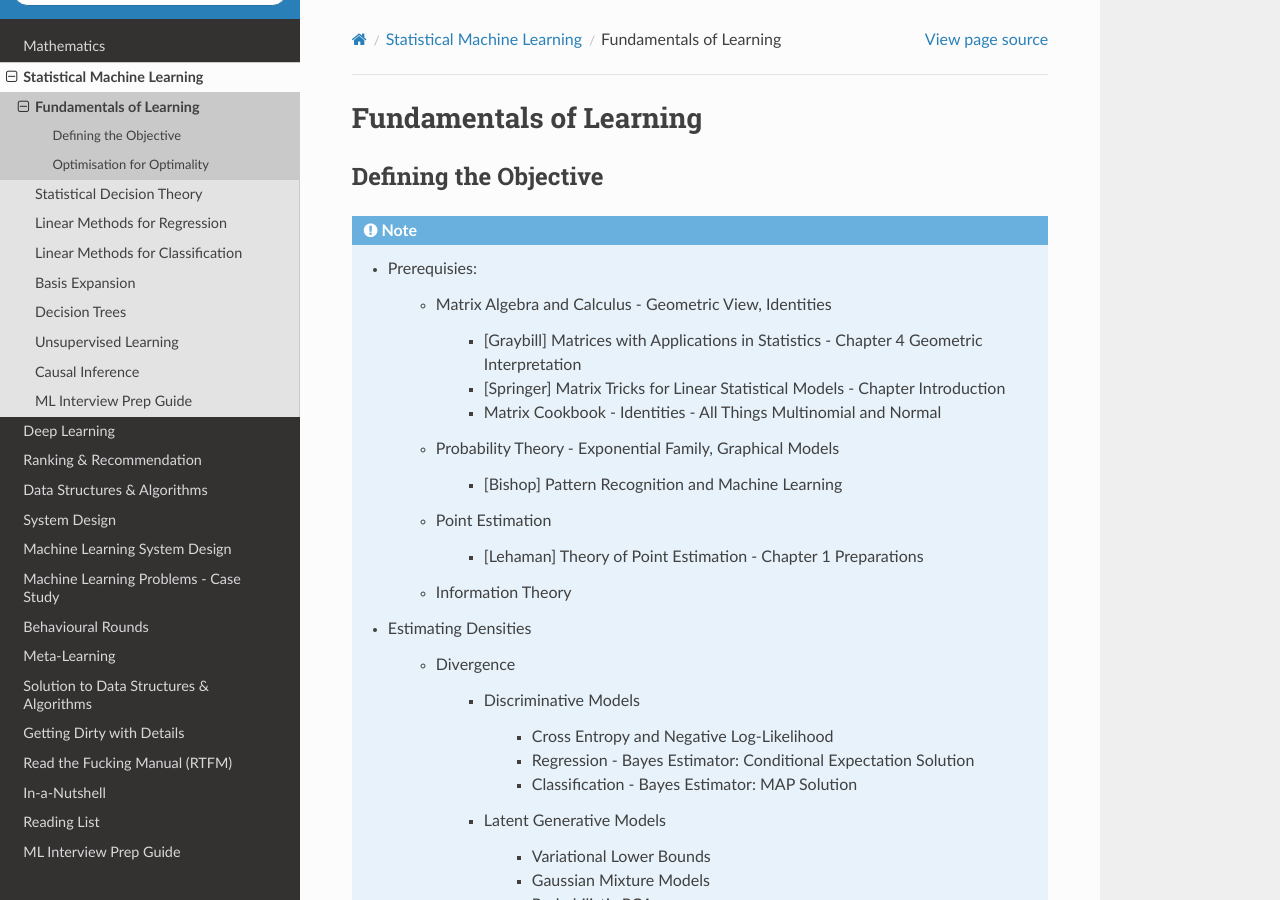
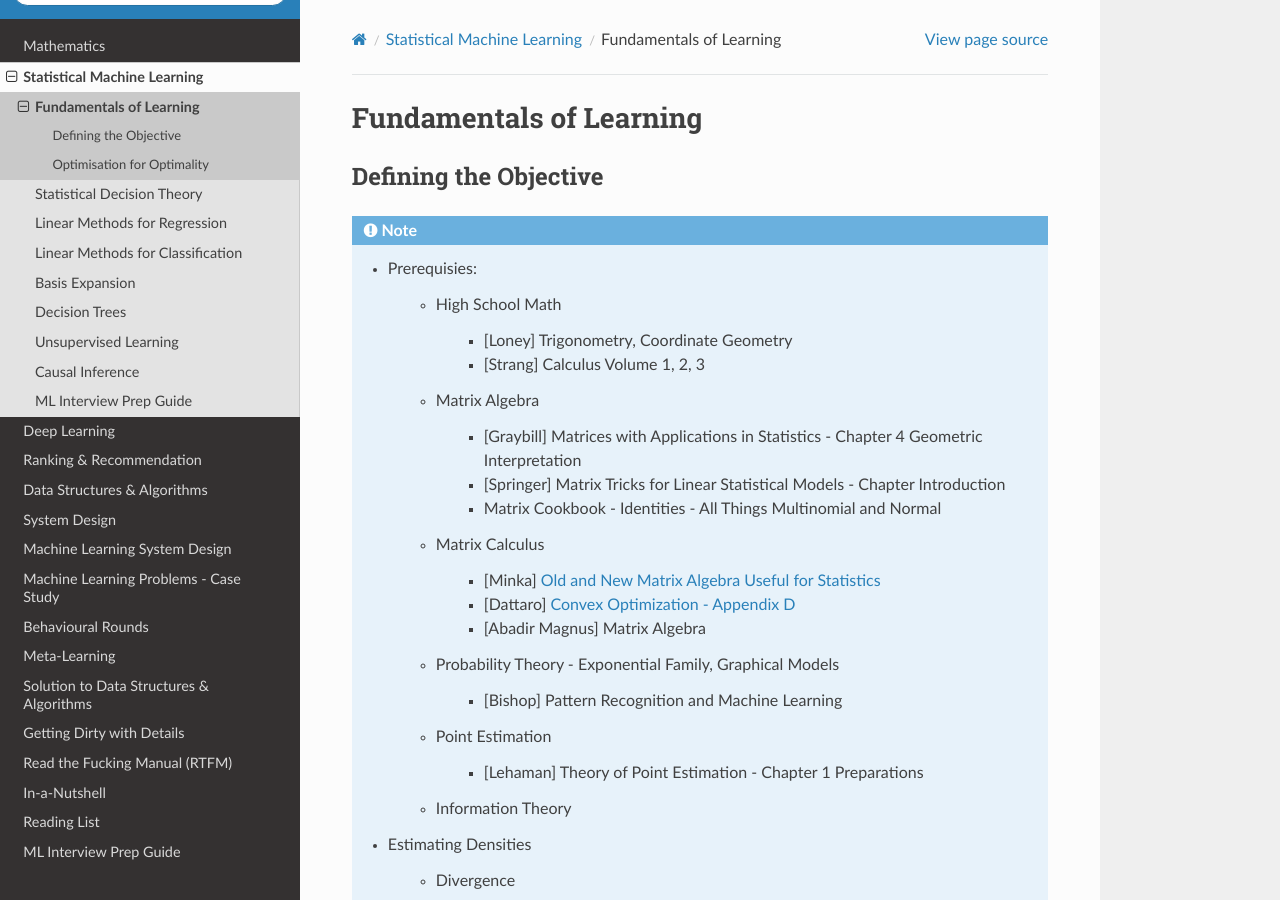
Before and after one commit to uselesstechjunks/leetcode, a Sphinx documentation site: the page built from docs/source/ml/basics.rst, in a window 1280 px wide and 900 px high. Built offline with Sphinx 7.4.7 and the Read the Docs theme 2.0.0, drawn with Linux system fonts in a browser that asks for light colours.

Commit message:
Update basics.rst (#336)

```diff
--- a/docs/source/ml/basics.rst
+++ b/docs/source/ml/basics.rst
@@ -8,11 +8,20 @@ Defining the Objective
 .. note::
 	* Prerequisies:
 
-		* Matrix Algebra and Calculus - Geometric View, Identities
+		* High School Math
+
+			* [Loney] Trigonometry, Coordinate Geometry
+			* [Strang] Calculus Volume 1, 2, 3
+		* Matrix Algebra
 
 			* [Graybill] Matrices with Applications in Statistics - Chapter 4 Geometric Interpretation
 			* [Springer] Matrix Tricks for Linear Statistical Models - Chapter Introduction
 			* Matrix Cookbook - Identities - All Things Multinomial and Normal
+		* Matrix Calculus
+
+			* [Minka] `Old and New Matrix Algebra Useful for Statistics <https://tminka.github.io/papers/matrix/minka-matrix.pdf>`_
+			* [Dattaro] `Convex Optimization - Appendix D <https://www.cs.cmu.edu/~epxing/Class/10701-08s/recitation/mc.pdf>`_
+			* [Abadir Magnus] Matrix Algebra
 		* Probability Theory - Exponential Family, Graphical Models
 
 			* [Bishop] Pattern Recognition and Machine Learning
```
